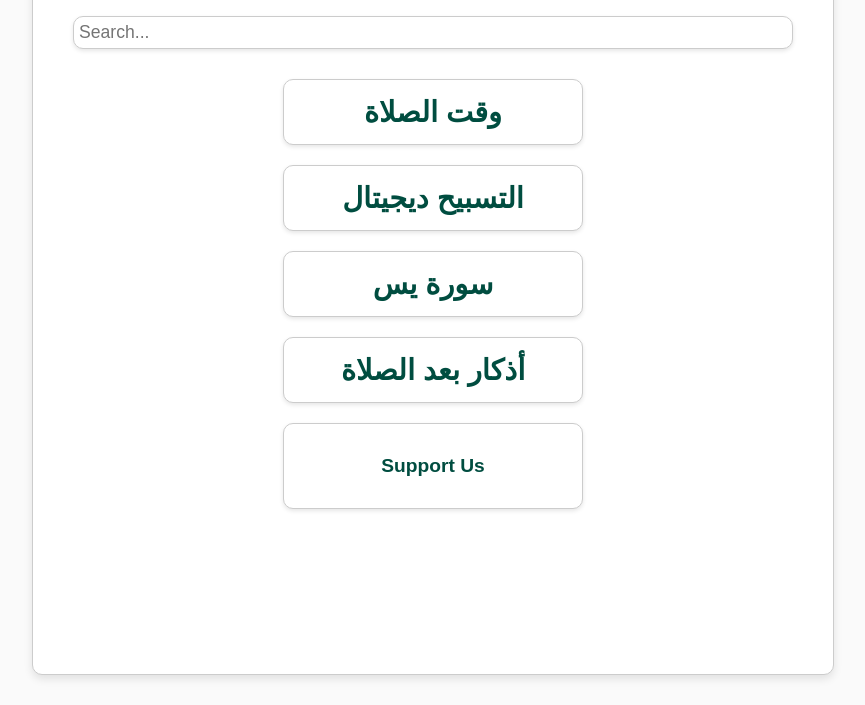
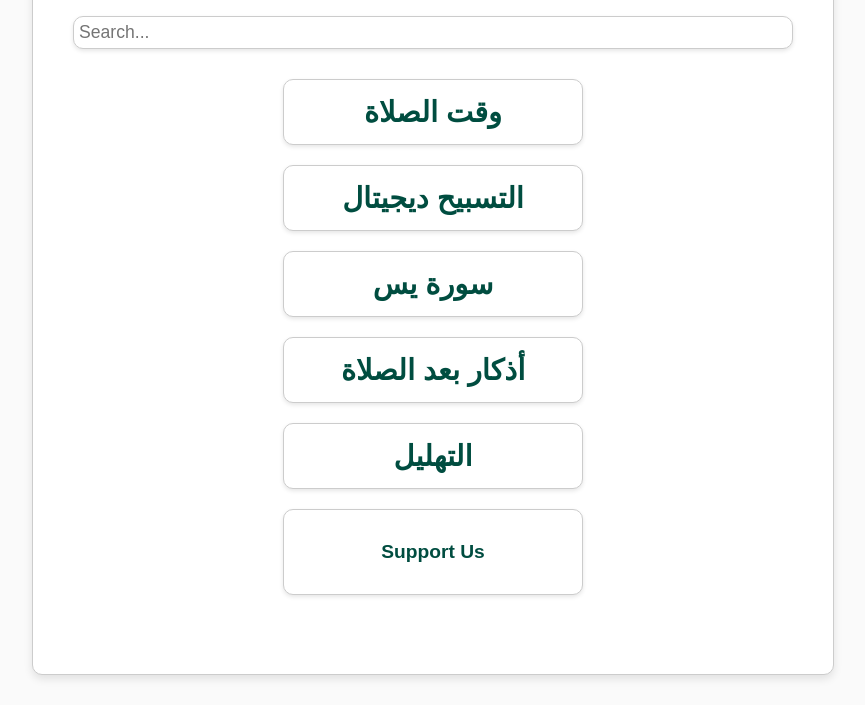
Before and after one commit to rzalfahmy/tuman, a plain HTML site: page dashboard.html in a window 1280 px wide. Shown: the part 95-800 px from the top of the page, without its empty margins (207-1072 px from the left). Drawn offline with nearby package versions, Linux system fonts and the light colour scheme.

Commit message:
Update dashboard.html

```diff
--- a/dashboard.html
+++ b/dashboard.html
@@ -26,6 +26,9 @@
           </button>
           <button class="amalan-item" onclick="navigateTo('tuman3.html')" data-indonesian="dzikir/wirid setelah sholat">
             <h2>أذكار بعد الصلاة</h2>
+          </button>
+          <button class="amalan-item" onclick="navigateTo('tuman5.html')" data-indonesian="tahlil/tahlillan/tahmid">
+            <h2>التهليل</h2>
           </button>
           <button class="amalan-itemm" onclick="navigateTo('support.html')" data-indonesian="support us dukungan untuk website ini">
             <h2>Support Us</h2>
```
